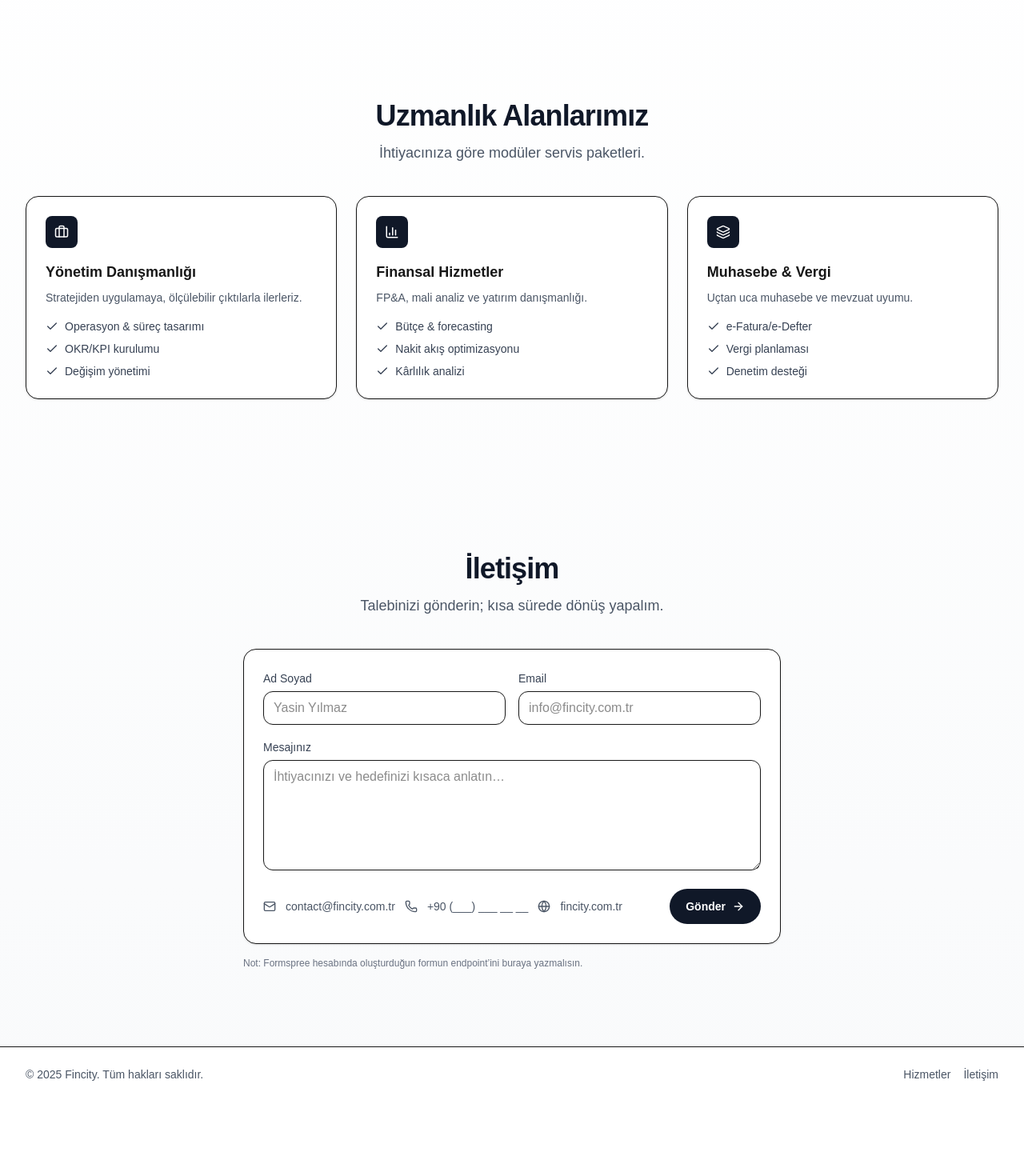
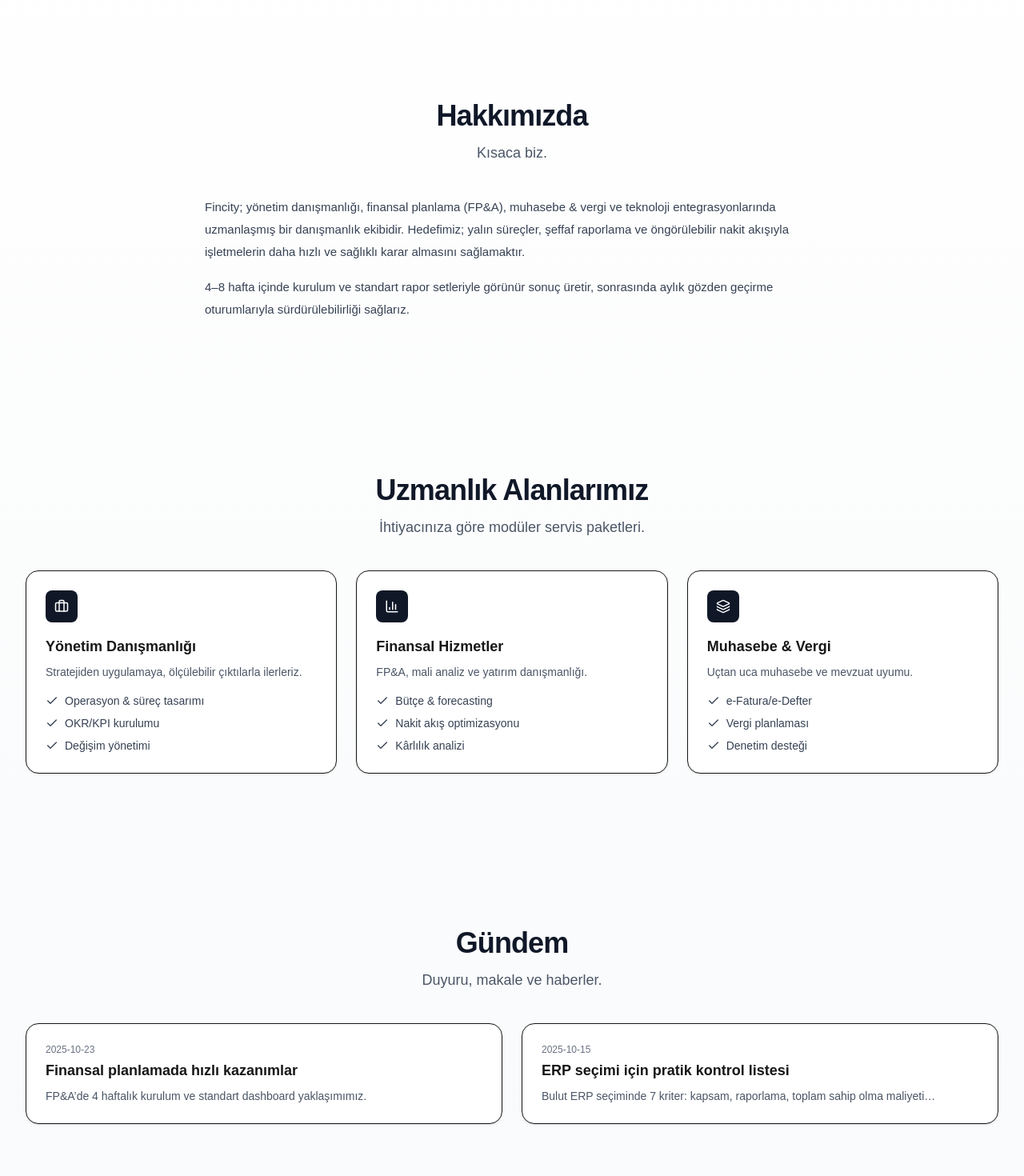
Before and after one commit to FinsightTR/fincity-site, a Next.js app: page / in a window 1280 px wide. Shown: the part 200-1670 px from the top of the page at 80% size. Before the commit the page ends 1577 px from the top, so only its background shows below. Built offline with nearby package versions, Linux system fonts and the light colour scheme.

Commit message:
Navbar + Hakkımızda/Hizmetler/Gündem

```diff
--- a/app/page.tsx
+++ b/app/page.tsx
@@ -1,10 +1,10 @@
  "use client";
-import { Layers, ArrowRight, Briefcase, BarChart3, Layers as StackIcon, Check, Mail, Phone, Globe } from "lucide-react";
+import { ArrowRight, Briefcase, BarChart3, Layers as StackIcon, Check, Layers } from "lucide-react";
 
 export default function Home() {
   return (
     <div className="min-h-screen bg-gradient-to-b from-white to-gray-50">
-      {/* Header */}
+      {/* HEADER */}
       <header className="sticky top-0 z-50 border-b bg-white/70 backdrop-blur">
         <div className="mx-auto max-w-7xl px-4 sm:px-6 lg:px-8">
           <div className="flex h-16 items-center justify-between">
@@ -14,33 +14,61 @@
               </div>
               <div className="leading-tight">
                 <p className="text-lg font-bold tracking-tight">Fincity</p>
-                <p className="-mt-1 text-[10px] uppercase tracking-widest text-gray-500">Yönetim & Finans</p>
+                <p className="-mt-1 text-[10px] uppercase tracking-widest text-gray-500">YÖNETİM & FİNANS</p>
               </div>
             </a>
 
+            {/* ÜST MENÜ */}
+            <nav className="hidden items-center gap-6 md:flex">
+              <a className="text-sm font-medium text-gray-700 hover:text-gray-900" href="#about">Hakkımızda</a>
+              <a className="text-sm font-medium text-gray-700 hover:text-gray-900" href="#services">Hizmetlerimiz</a>
+              <a className="text-sm font-medium text-gray-700 hover:text-gray-900" href="#news">Gündem</a>
               <a
                 href="#contact"
                 className="inline-flex items-center gap-2 rounded-full bg-gray-900 px-4 py-2 text-sm font-medium text-white hover:bg-black"
               >
                 Teklif Al <ArrowRight size={16} />
               </a>
+            </nav>
           </div>
         </div>
       </header>
 
-      {/* Hero / Intro */}
-      <main>
+      {/* HERO */}
       <section className="py-12">
         <div className="mx-auto max-w-7xl px-4 sm:px-6 lg:px-8">
           <h1 className="text-3xl font-bold">Hoş geldin Fincity!</h1>
           <p className="mt-2 max-w-2xl text-gray-600">
-              Bu, sitenin çalışan temel iskeleti. Aşağıda Hizmetler ve İletişim bölümleri hazır.
+            Bu, sitenin çalışan temel iskeleti. Aşağıda Hakkımızda, Hizmetler ve Gündem bölümleri hazır.
           </p>
         </div>
       </section>
 
-        {/* Services */}
-        <section id="services" className="py-16 sm:py-24">
+      {/* HAKKIMIZDA */}
+      <section id="about" className="scroll-mt-24 py-16 sm:py-24">
+        <div className="mx-auto max-w-7xl px-4 sm:px-6 lg:px-8">
+          <div className="mx-auto max-w-3xl text-center">
+            <h2 className="text-3xl font-bold tracking-tight text-gray-900 sm:text-4xl">Hakkımızda</h2>
+            <p className="mt-3 text-base text-gray-600 sm:text-lg">Kısaca biz.</p>
+          </div>
+          <div className="mt-10 mx-auto max-w-3xl space-y-4 text-gray-700 text-[15px]/7">
+            {/* ====== HAKKIMIZDA METNİNİ BURAYA YAZ ====== */}
+            <p>
+              Fincity; yönetim danışmanlığı, finansal planlama (FP&A), muhasebe & vergi ve teknoloji entegrasyonlarında
+              uzmanlaşmış bir danışmanlık ekibidir. Hedefimiz; yalın süreçler, şeffaf raporlama ve öngörülebilir nakit akışıyla
+              işletmelerin daha hızlı ve sağlıklı karar almasını sağlamaktır.
+            </p>
+            <p>
+              4–8 hafta içinde kurulum ve standart rapor setleriyle görünür sonuç üretir, sonrasında aylık gözden geçirme
+              oturumlarıyla sürdürülebilirliği sağlarız.
+            </p>
+            {/* =========================================== */}
+          </div>
+        </div>
+      </section>
+
+      {/* HİZMETLER */}
+      <section id="services" className="scroll-mt-24 py-16 sm:py-24">
         <div className="mx-auto max-w-7xl px-4 sm:px-6 lg:px-8">
           <div className="mx-auto max-w-3xl text-center">
             <h2 className="text-3xl font-bold tracking-tight text-gray-900 sm:text-4xl">Uzmanlık Alanlarımız</h2>
@@ -99,69 +127,43 @@
         </div>
       </section>
 
-        {/* Contact */}
-        <section id="contact" className="py-16 sm:py-24">
+      {/* GÜNDEM */}
+      <section id="news" className="scroll-mt-24 py-16 sm:py-24">
         <div className="mx-auto max-w-7xl px-4 sm:px-6 lg:px-8">
           <div className="mx-auto max-w-3xl text-center">
-              <h2 className="text-3xl font-bold tracking-tight text-gray-900 sm:text-4xl">İletişim</h2>
-              <p className="mt-3 text-base text-gray-600 sm:text-lg">
-                Talebinizi gönderin; kısa sürede dönüş yapalım.
-              </p>
+            <h2 className="text-3xl font-bold tracking-tight text-gray-900 sm:text-4xl">Gündem</h2>
+            <p className="mt-3 text-base text-gray-600 sm:text-lg">Duyuru, makale ve haberler.</p>
           </div>
 
-            <div className="mx-auto mt-10 max-w-2xl">
-              <form
-                action="https://formspree.io/f/mvgwjzro"
-  // <-- Formspree endpoint’inle değiştir
-                method="POST"
-                className="rounded-2xl border bg-white p-6 shadow-sm"
-              >
-                <div className="grid gap-4 sm:grid-cols-2">
-                  <div>
-                    <label className="text-sm font-medium text-gray-700">Ad Soyad</label>
-                    <input name="name" required className="mt-1 w-full rounded-xl border px-3 py-2" placeholder="Yasin Yılmaz" />
-                  </div>
-                  <div>
-                    <label className="text-sm font-medium text-gray-700">Email</label>
-                    <input name="email" type="email" required className="mt-1 w-full rounded-xl border px-3 py-2" placeholder="info@fincity.com.tr" />
-                  </div>
-                  <div className="sm:col-span-2">
-                    <label className="text-sm font-medium text-gray-700">Mesajınız</label>
-                    <textarea name="message" required rows={5} className="mt-1 w-full rounded-xl border px-3 py-2" placeholder="İhtiyacınızı ve hedefinizi kısaca anlatın…" />
-                  </div>
-                </div>
-
-                <div className="mt-4 flex items-center justify-between">
-                  <div className="flex items-center gap-3 text-sm text-gray-600">
-                    <Mail size={16} /> contact@fincity.com.tr
-                    <Phone size={16} /> +90 (___) ___ __ __
-                    <Globe size={16} /> fincity.com.tr
-                  </div>
-                  <button
-                    className="inline-flex items-center gap-2 rounded-full bg-gray-900 px-5 py-3 text-sm font-semibold text-white hover:bg-black"
-                    type="submit"
-                  >
-                    Gönder <ArrowRight size={16} />
-                  </button>
-                </div>
-              </form>
-
-              <p className="mt-4 text-xs text-gray-500">
-                Not: Formspree hesabında oluşturduğun formun endpoint’ini buraya yazmalısın.
+          <div className="mt-10 grid gap-6 md:grid-cols-2">
+            {/* Örnek kartlar – içerikleri istediğin gibi düzenle */}
+            <article className="rounded-2xl border bg-white p-6 shadow-sm">
+              <p className="text-xs text-gray-500">2025-10-23</p>
+              <h3 className="mt-1 text-lg font-semibold">Finansal planlamada hızlı kazanımlar</h3>
+              <p className="mt-2 text-sm text-gray-600">
+                FP&A’de 4 haftalık kurulum ve standart dashboard yaklaşımımız.
               </p>
+            </article>
+            <article className="rounded-2xl border bg-white p-6 shadow-sm">
+              <p className="text-xs text-gray-500">2025-10-15</p>
+              <h3 className="mt-1 text-lg font-semibold">ERP seçimi için pratik kontrol listesi</h3>
+              <p className="mt-2 text-sm text-gray-600">
+                Bulut ERP seçiminde 7 kriter: kapsam, raporlama, toplam sahip olma maliyeti…
+              </p>
+            </article>
           </div>
         </div>
       </section>
-      </main>
 
-      {/* Footer */}
+      {/* FOOTER */}
       <footer className="border-t bg-white">
         <div className="mx-auto max-w-7xl px-4 sm:px-6 lg:px-8">
           <div className="flex flex-col items-center justify-between gap-3 py-6 text-sm text-gray-600 md:flex-row">
             <p>© {new Date().getFullYear()} Fincity. Tüm hakları saklıdır.</p>
             <div className="flex items-center gap-4">
+              <a href="#about" className="hover:text-gray-900">Hakkımızda</a>
               <a href="#services" className="hover:text-gray-900">Hizmetler</a>
-              <a href="#contact" className="hover:text-gray-900">İletişim</a>
+              <a href="#news" className="hover:text-gray-900">Gündem</a>
             </div>
           </div>
         </div>
```
Lines whose indentation alone changed are shown as unchanged.
